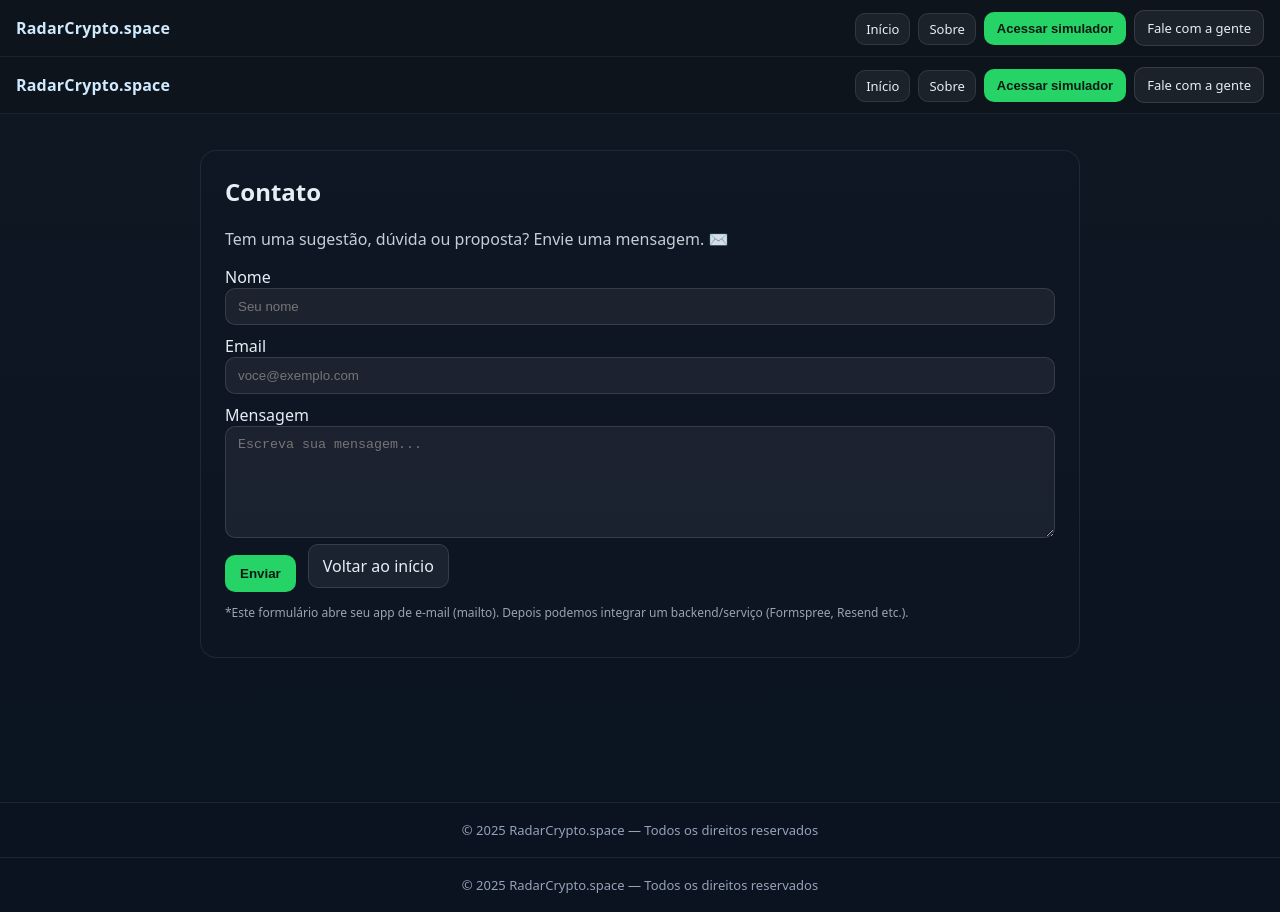
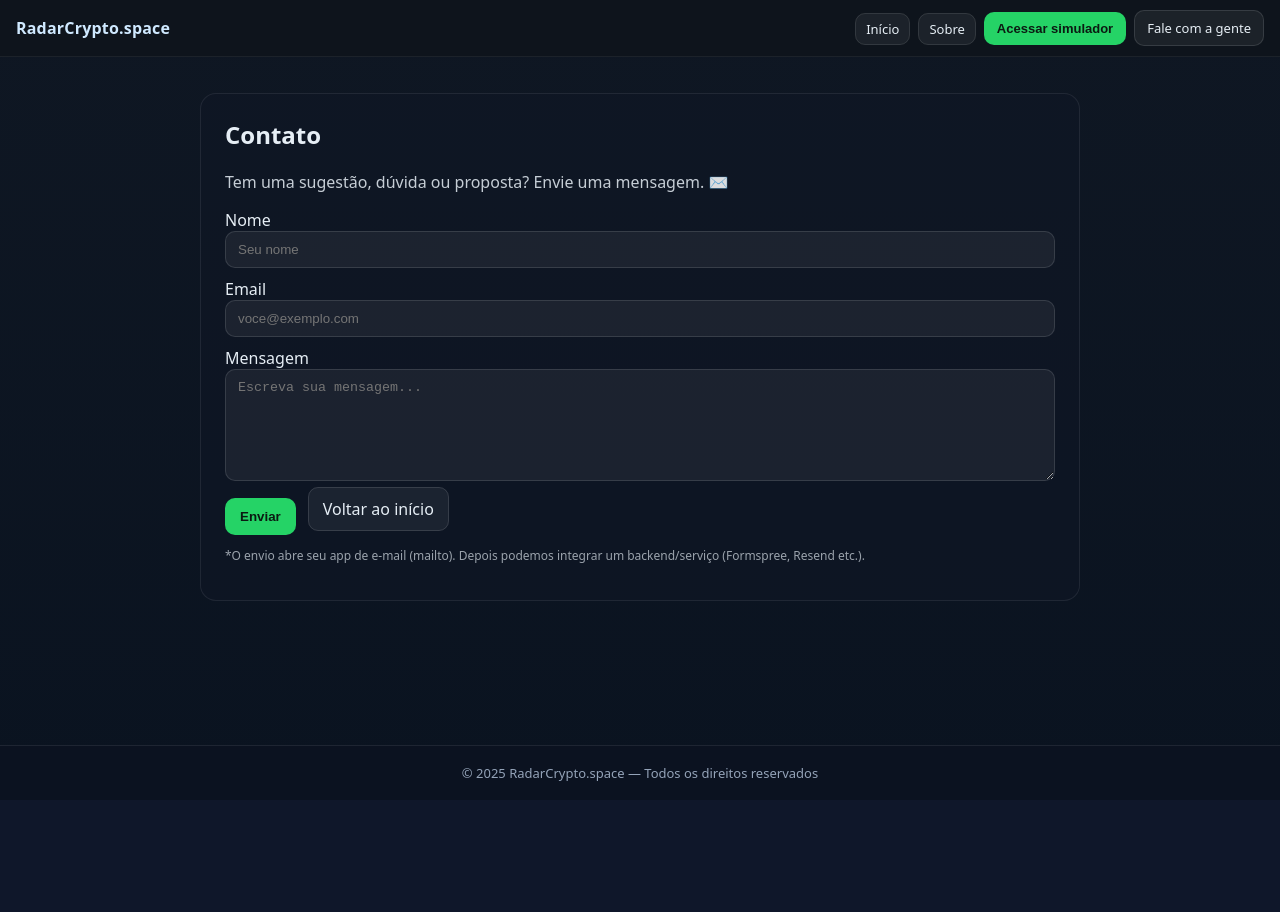
Before and after one commit to Ivanmonteiro-create/radarcripto.space, a Next.js app: page /contato in a window 1280 px wide. After the commit the page ends 800 px from the top, so only its background shows below. Built offline with nearby package versions, Linux system fonts and the light colour scheme.

Commit message:
Update contato.js

```diff
--- a/pages/contato.js
+++ b/pages/contato.js
@@ -1,35 +1,19 @@
-import Navbar from '@components/Navbar';
-import Footer from '@components/Footer';
 import Link from 'next/link';
 
 export default function Contato() {
-  const shell = {
-    minHeight: '100vh',
-    display: 'flex',
-    flexDirection: 'column',
-    background: 'linear-gradient(180deg,#0f1723 0%, #0a1320 100%)',
-    color: '#e6eef5',
-  };
   const card = {
-    maxWidth: 880,
-    margin: '36px auto',
-    padding: 24,
-    borderRadius: 16,
-    background: 'rgba(17,24,39,.45)',
-    border: '1px solid rgba(255,255,255,.08)',
+    maxWidth: 880, margin: '36px auto', padding: 24, borderRadius: 16,
+    background: 'rgba(17,24,39,.45)', border: '1px solid rgba(255,255,255,.08)',
   };
   const input = {
-    width: '100%', padding: '10px 12px', borderRadius: 10,
-    border: '1px solid rgba(255,255,255,.12)', background: 'rgba(255,255,255,.06)', color: '#e6eef5'
+    width: '100%', padding:'10px 12px', borderRadius:10,
+    border:'1px solid rgba(255,255,255,.12)', background:'rgba(255,255,255,.06)', color:'#e6eef5'
   };
   const row = { display: 'flex', gap: 12, marginTop: 12, flexWrap: 'wrap' };
   const send = { padding:'10px 14px', borderRadius:10, border:'1px solid rgba(37,211,102,.5)', background:'#25d366', color:'#0b1a12', fontWeight:700 };
   const ghost= { padding:'10px 14px', borderRadius:10, border:'1px solid rgba(255,255,255,.12)', background:'rgba(255,255,255,.06)', color:'#e6eef5' };
 
   return (
-    <div style={shell}>
-      <Navbar />
-      <main style={{ flex: 1 }}>
     <section style={card}>
       <h2 style={{ marginTop: 0 }}>Contato</h2>
       <p style={{ opacity: .85 }}>Tem uma sugestão, dúvida ou proposta? Envie uma mensagem. ✉️</p>
@@ -48,11 +32,8 @@ export default function Contato() {
       </form>
 
       <p style={{ marginTop: 12, opacity: .65, fontSize: 12 }}>
-            *Este formulário abre seu app de e-mail (mailto). Depois podemos integrar um backend/serviço (Formspree, Resend etc.).
+        *O envio abre seu app de e-mail (mailto). Depois podemos integrar um backend/serviço (Formspree, Resend etc.).
       </p>
     </section>
-      </main>
-      <Footer />
-    </div>
   );
 }
```
Lines whose indentation alone changed are shown as unchanged.
